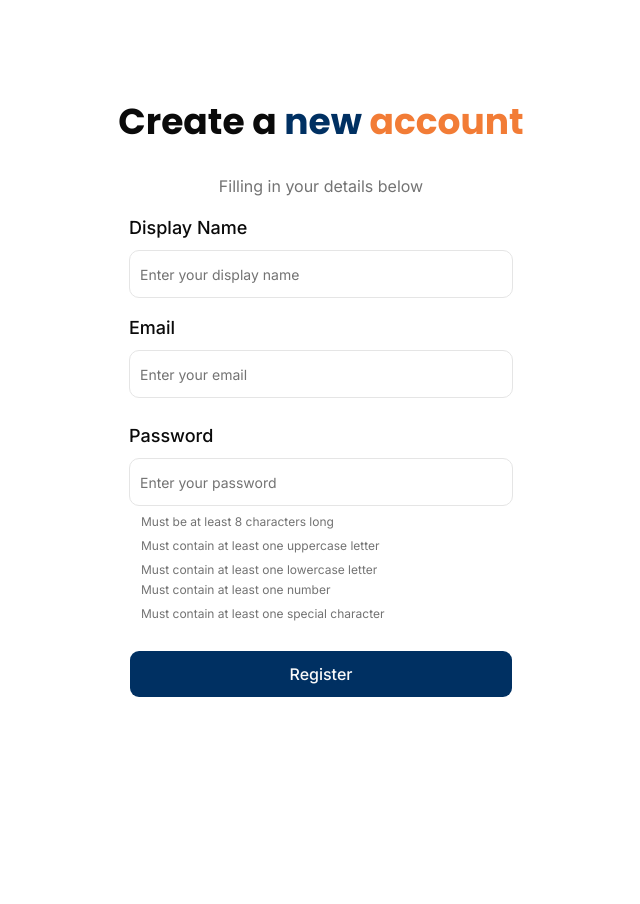
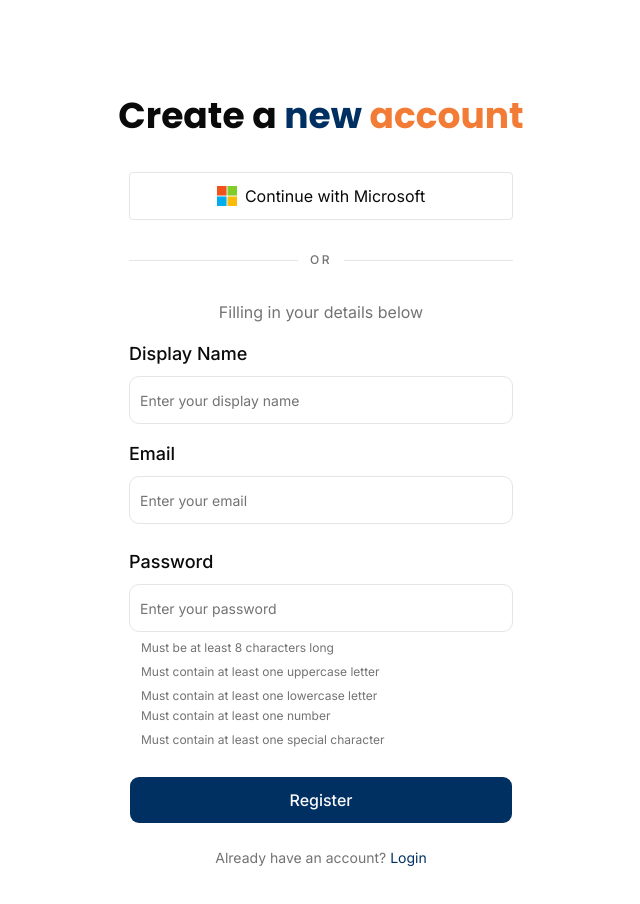
Before and after one commit to Nguyen-Phuc-Thang/NUS-Savnac, a Next.js app in the folder frontend/: page /register in a window 1280 px wide. Shown: the top 904 px of the page, without its empty margins (319-959 px from the left). Before the commit the page ends 800 px from the top, so only its background shows below. Built offline with nearby package versions, Linux system fonts and the light colour scheme.

Commit message:
Microsoft OAuth UI

```diff
--- a/frontend/app/(auth)/login/page.tsx
+++ b/frontend/app/(auth)/login/page.tsx
@@ -56,6 +56,15 @@ export default function LoginPage() {
     return (
         <div className="flex flex-col width-full min-h-screen items-center justify-center gap-4">
             <div className='font-heading text-4xl font-bold'>Greetings from <span className="text-primary">NUS</span> <span className="text-secondary">Savnac</span>!</div>
+            <button className="w-full max-w-sm mt-5 font-sans text-md h-12 flex items-center justify-center border border-input rounded hover:bg-primary hover:text-white">
+                <img src="/microsoft-logo.png" alt="Microsoft Logo" width={20} height={20} className="inline-block mr-2" />
+                Continue with Microsoft
+            </button>
+            <div className="flex w-full max-w-sm items-center gap-3 mt-4">
+                <div className="h-px flex-1 bg-border"></div>
+                <span className="text-xs font-sans font-medium tracking-[0.2em] text-muted-foreground">OR</span>
+                <div className="h-px flex-1 bg-border"></div>
+            </div>
             <div className='font-sans text-muted-foreground mt-4'>
                 Login with your email and password
             </div>
--- a/frontend/app/(auth)/register/page.tsx
+++ b/frontend/app/(auth)/register/page.tsx
@@ -67,7 +67,18 @@ export default function RegisterPage() {
 
     return (
         <div className="flex flex-col width-full min-h-screen items-center justify-center gap-4">
+            <div className='h-20'></div>
             <div className='font-heading text-4xl font-bold'>Create a <span className="text-primary">new</span> <span className="text-secondary">account</span></div>
+            <button className="w-full max-w-sm mt-5 font-sans text-md h-12 flex items-center justify-center border border-input rounded hover:bg-primary hover:text-white">
+                <img src="/microsoft-logo.png" alt="Microsoft Logo" width={20} height={20} className="inline-block mr-2" />
+                Continue with Microsoft
+            </button>
+            <div className="flex w-full max-w-sm items-center gap-3 mt-4">
+                <div className="h-px flex-1 bg-border"></div>
+                <span className="text-xs font-sans font-medium tracking-[0.2em] text-muted-foreground">OR</span>
+                <div className="h-px flex-1 bg-border"></div>
+            </div>
+
             <div className='font-sans text-muted-foreground mt-4'>
                 Filling in your details below
             </div>
@@ -125,6 +136,10 @@ export default function RegisterPage() {
             <Button className="w-full max-w-sm mt-3 font-sans text-md h-12 hover:bg-secondary" onClick={handleRegister}>
                 Register
             </Button>
+            <div className="text-sm text-muted-foreground font-sans mt-2">
+                Already have an account? <a href="/login" className="text-primary hover:underline hover:text-secondary">Login</a>
+            </div>
+            <div className='h-20'></div>
         </div>
     )
 }
```
Also changed, not shown: frontend/public/microsoft-logo.png (added).
